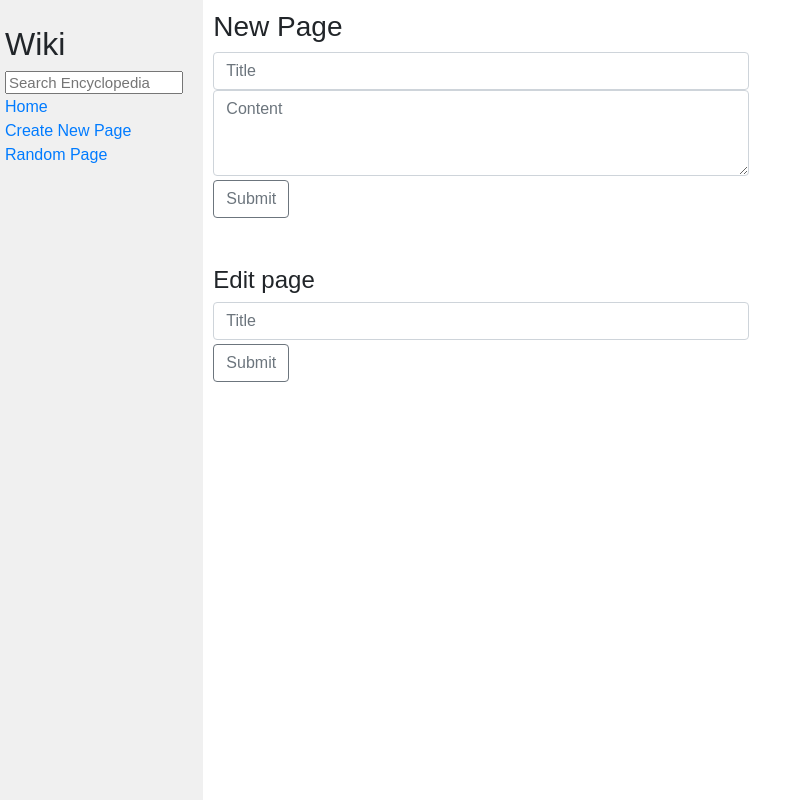
After one commit to Arthur020104/Cs50Web, a Django app: page /newpage/ in a window 1280 px wide. The commit adds this page. Shown: the whole page, without its empty margins (0-807 px from the left). Run offline with Django 3.2, Linux system fonts and the light colour scheme; some libraries are stand-ins or nearby versions.

Commit message:
Adding wiki project

```diff
--- a/wiki/encyclopedia/static/encyclopedia/styles.css
+++ b/wiki/encyclopedia/static/encyclopedia/styles.css
@@ -1,6 +1,7 @@
 body {
     margin: 0;
     background-color: white;
+    font-family: Arial, Helvetica, sans-serif;
 }
 
 code {
--- /dev/null
+++ b/wiki/encyclopedia/templates/encyclopedia/filecreation.html
@@ -0,0 +1,24 @@
+{%extends "encyclopedia/layout.html"%}
+
+{% block title %}
+Create New Page
+{% endblock %}
+{% block body %}
+<h3>New Page</h3>
+<form class="mb-5" action="{% url 'newpage' %}" autocomplete="off" method="post">
+    {% csrf_token %}
+    <input name="title" type="text" placeholder="Title" style="width: 50%;" class="form-control">
+    {% if filecontent %}
+    <textarea name="content" placeholder="Content" style="width: 50%;" class="form-control" rows="3">{{ filecontent }}</textarea>
+    {% else %}
+    <textarea name="content" placeholder="Content" style="width: 50%;" class="form-control" rows="3"></textarea>
+    {% endif %}
+    <input class="mt-1 btn btn-outline-secondary" type="Submit">
+</form>
+<h4 class="mt-5">Edit page</h4>
+<form action="{% url 'newpage' %}" autocomplete="off" method="post">
+    {% csrf_token %}
+    <input name="titleedit" type="text" placeholder="Title" style="width: 50%;" class="form-control">
+    <input class="mt-1 btn btn-outline-secondary" type="Submit">
+</form>
+{% endblock %}
--- a/wiki/encyclopedia/templates/encyclopedia/index.html
+++ b/wiki/encyclopedia/templates/encyclopedia/index.html
@@ -9,7 +9,7 @@
 
     <ul>
         {% for entry in entries %}
-            <li>{{ entry }}</li>
+            <li><a href={{entry}}>{{ entry }}</a></li>
         {% endfor %}
     </ul>
 
--- a/wiki/encyclopedia/templates/encyclopedia/layout.html
+++ b/wiki/encyclopedia/templates/encyclopedia/layout.html
@@ -12,17 +12,17 @@
         <div class="row">
             <div class="sidebar col-lg-2 col-md-3">
                 <h2>Wiki</h2>
-                <form>
+                <form action="/search/" autocomplete="off">
                     <input class="search" type="text" name="q" placeholder="Search Encyclopedia">
                 </form>
                 <div>
                     <a href="{% url 'index' %}">Home</a>
                 </div>
                 <div>
-                    Create New Page
+                    <a href="{% url 'newpage' %}">Create New Page</a>
                 </div>
                 <div>
-                    Random Page
+                    <a href="{% url 'random' %}">Random Page</a>
                 </div>
                 {% block nav %}
                 {% endblock %}
--- a/wiki/encyclopedia/urls.py
+++ b/wiki/encyclopedia/urls.py
@@ -1,7 +1,12 @@
+from os import name
 from django.urls import path
 
 from . import views
 
 urlpatterns = [
-    path("", views.index, name="index")
+    path("", views.index, name="index"),
+    path("<str:name>", views.search, name='search-page'),
+    path("search/", views.search, name='search'),
+    path("newpage/", views.newpage, name="newpage"),
+    path("random/", views.random, name="random")
 ]
--- a/wiki/encyclopedia/views.py
+++ b/wiki/encyclopedia/views.py
@@ -1,9 +1,51 @@
 from django.shortcuts import render
-
 from . import util
-
+from random import randint
+import markdown2
 
 def index(request):
     return render(request, "encyclopedia/index.html", {
         "entries": util.list_entries()
     })
+
+def search(request, name):
+    if name :
+        return render(request,"encyclopedia/pages.html", {
+        "entries": markdown2.markdown(util.get_entry(name))
+        })
+    search = request.GET['q']
+    if search:
+        try:
+            if search in util.list_entries():
+                return render(request,"encyclopedia/pages.html", {
+                "entries": markdown2.markdown(util.get_entry(search))
+            })
+        except TypeError:
+            return render(request, "encyclopedia/error.html",{
+                "text":"The page you are looking for doesn't exist."
+            })
+    return render(request, "encyclopedia/error.html",{
+        "text":"The page you are looking for doesn't exist."
+    })
+
+def newpage(request):
+    if request.method == "POST":
+        if request.POST.get('titleedit', False):
+            if not type(util.get_entry(request.POST['titleedit'])) == str:
+                return render(request,"encyclopedia/error.html", {
+            "text": "The page you are trying to edit doesn't exist."})
+            return render(request,"encyclopedia/filecreation.html", {
+            "filecontent": util.get_entry(request.POST['titleedit'])
+            })
+        util.save_entry(request.POST.get('title', False), request.POST.get('content', False))
+        return render(request,"encyclopedia/pages.html", {
+                "entries": markdown2.markdown(util.get_entry(request.POST.get('title', False)))
+            })
+    return render(request, "encyclopedia/filecreation.html")
+
+def random(request):
+    list = util.list_entries()
+    number = randint(0, len(list) - 1)
+    return render(request,"encyclopedia/pages.html", {
+                "entries": markdown2.markdown(util.get_entry(list[number]))
+            })
--- a/wiki/wiki/urls.py
+++ b/wiki/wiki/urls.py
@@ -18,5 +18,5 @@ from django.urls import include, path
 
 urlpatterns = [
     path('admin/', admin.site.urls),
-    path('', include("encyclopedia.urls"))
+    path('', include("encyclopedia.urls")),
 ]
```
Also changed, not shown: wiki/encyclopedia/templates/encyclopedia/error.html (added, +8 -0 lines), wiki/encyclopedia/templates/encyclopedia/pages.html (added, +13 -0 lines), wiki/entries/Bitcoin.md (added, +3 -0 lines), wiki/entries/Django.md (+3 -1 lines), wiki/entries/Ethereum.md (added, +3 -0 lines), wiki/db.sqlite3 (added), wiki/entries/.md (added).
